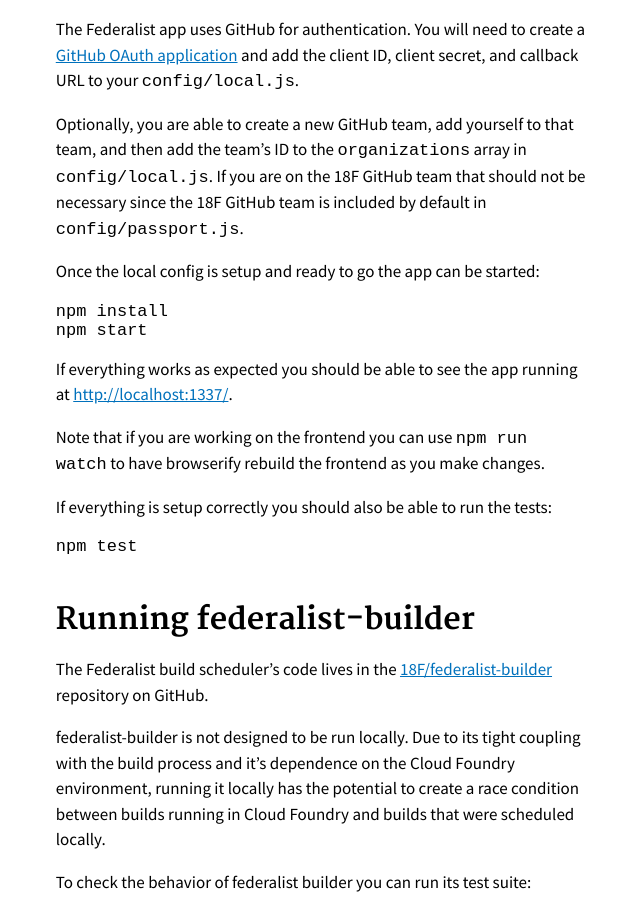
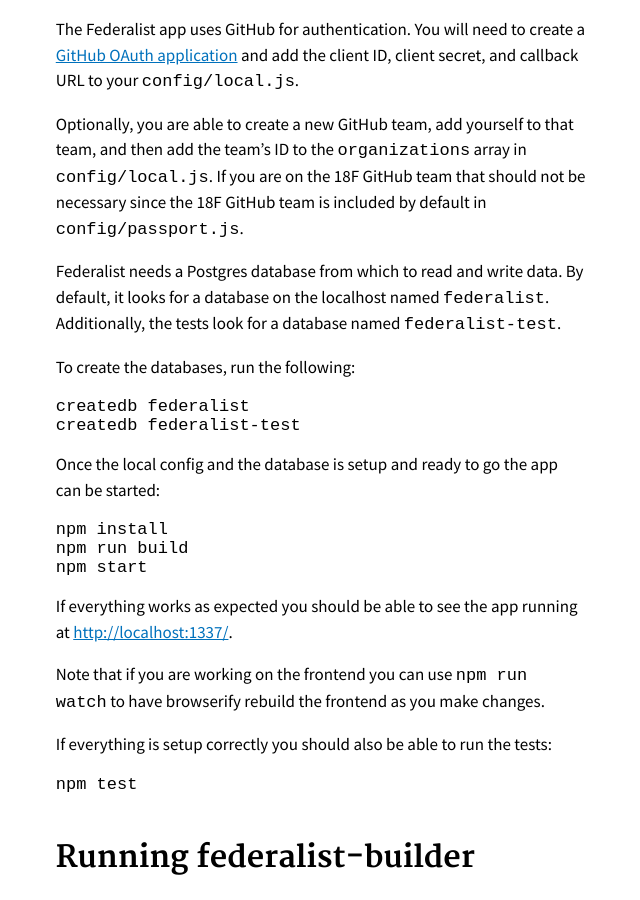
Before and after one commit to Macy-FK/federaliste, a Jekyll site: the page built from pages/how-federalist-works/running-federalist-locally.md, in a window 1280 px wide and 900 px high, scrolled down 1148 px. Shown: the whole window, without its empty margins (345-985 px from the left). Built offline with Jekyll 4.4.1, drawn with Linux system fonts in a browser that asks for light colours; Markdown is read by kramdown in place of the engine named in the settings.

Commit message:
Add some missing instructions for running Federalist locally
The instructions for setting up Federalist locally were missing 2 instructions:

1. Instructions on creating a database
2. Instructions to run `npm run build` before starting the app

These were noticed during @jseppi's onboarding.

Ref #72

````diff
--- a/pages/how-federalist-works/running-federalist-locally.md
+++ b/pages/how-federalist-works/running-federalist-locally.md
@@ -28,10 +28,20 @@ The Federalist app uses GitHub for authentication. You will need to create a [Gi
 
 Optionally, you are able to create a new GitHub team, add yourself to that team, and then add the team's ID to the `organizations` array in `config/local.js`. If you are on the 18F GitHub team that should not be necessary since the 18F GitHub team is included by default in `config/passport.js`.
 
-Once the local config is setup and ready to go the app can be started:
+Federalist needs a Postgres database from which to read and write data. By default, it looks for a database on the localhost named `federalist`. Additionally, the tests look for a database named `federalist-test`.
+
+To create the databases, run the following:
+
+```
+createdb federalist
+createdb federalist-test
+```
+
+Once the local config and the database is setup and ready to go the app can be started:
 
 ```
 npm install
+npm run build
 npm start
 ```
 
````
